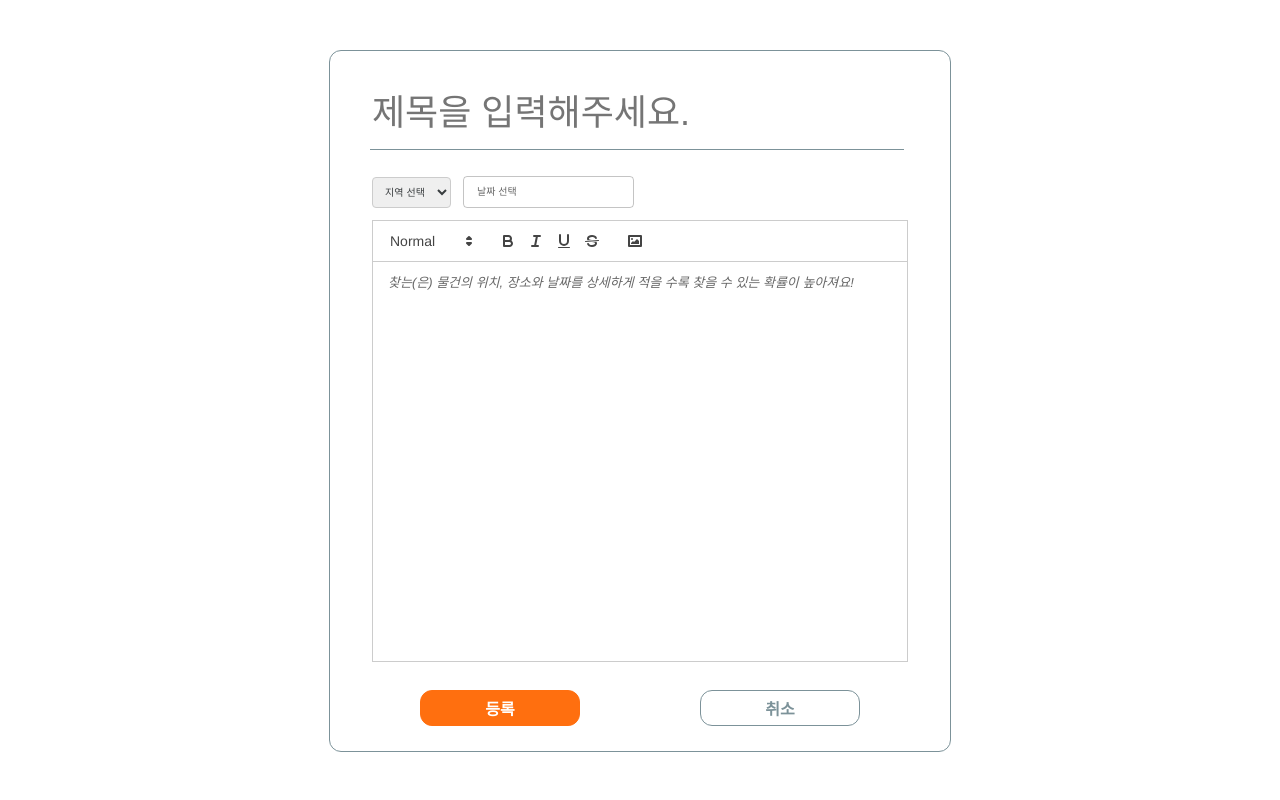
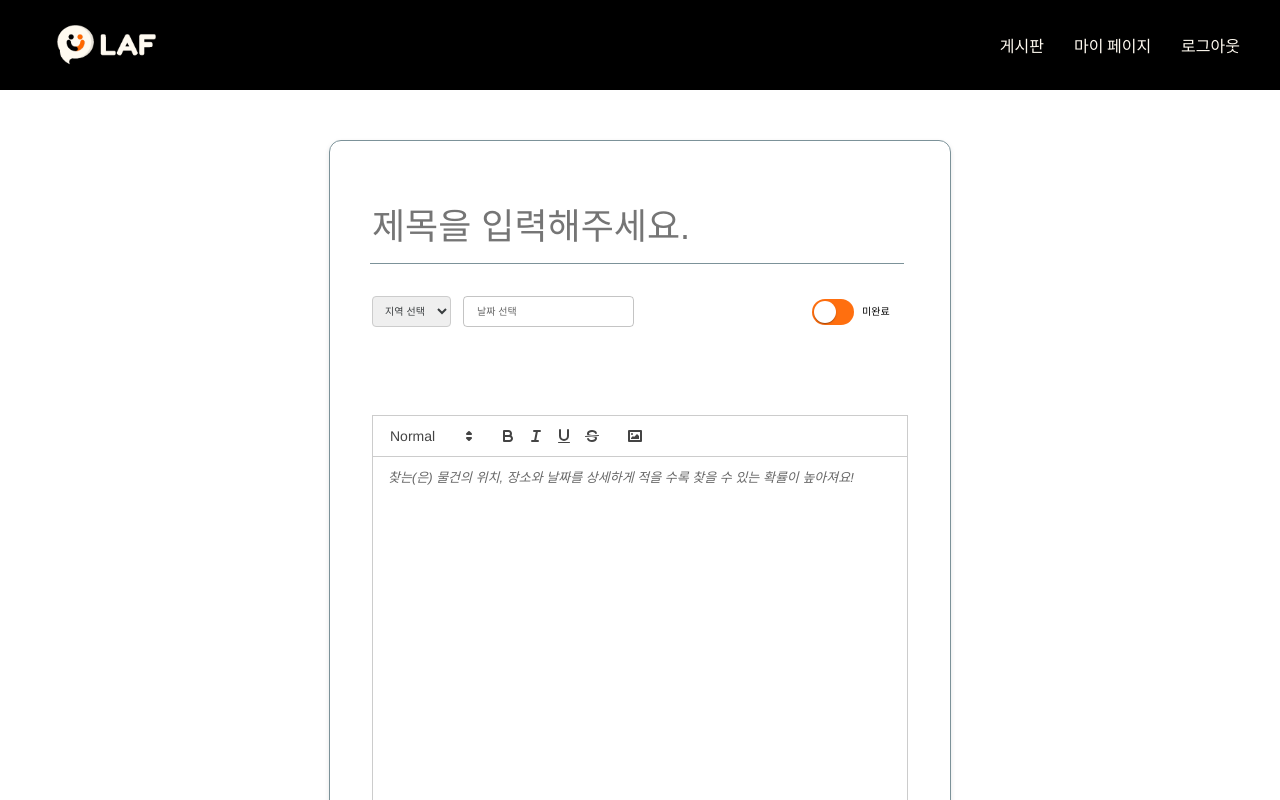
Before and after one commit to elice-team10/Frontend, a React (Vite) app: page /community/write in a window 1280 px wide. Shown: the top 800 px of the page. Built offline with nearby package versions, Linux system fonts and the light colour scheme.

Commit message:
DESIGN: 게시판 상세 페이지 와이어프레임 구현

```diff
--- a/index.html
+++ b/index.html
@@ -4,7 +4,7 @@
     <meta charset="UTF-8" />
     <link rel="icon" type="image/svg+xml" href="/vite.svg" />
     <meta name="viewport" content="width=device-width, initial-scale=1.0" />
-    <title>Lost And Found</title>
+    <title>라프</title>
   </head>
   <body>
     <div id="root"></div>
--- a/package.json
+++ b/package.json
@@ -18,13 +18,13 @@
     "@mui/joy": "^5.0.0-beta.15",
     "@mui/material": "^5.14.17",
     "@mui/styled-engine-sc": "^6.0.0-alpha.5",
+    "@mui/x-data-grid": "^6.18.1",
     "@mui/x-date-pickers": "^6.18.1",
+    "@reduxjs/toolkit": "^1.9.7",
     "dayjs": "^1.11.10",
     "react": "^18.2.0",
     "react-dom": "^18.2.0",
     "react-quill": "^2.0.0",
-    "@mui/x-data-grid": "^6.18.1",
-    "@reduxjs/toolkit": "^1.9.7",
     "react-redux": "^8.1.3",
     "react-router-dom": "^6.18.0",
     "styled-components": "^6.1.1"
@@ -37,7 +37,7 @@
     "eslint-plugin-react": "^7.32.2",
     "eslint-plugin-react-hooks": "^4.6.0",
     "eslint-plugin-react-refresh": "^0.4.3",
-    "prettier": "^3.0.3",
+    "prettier": "^3.1.0",
     "vite": "^4.5.0"
   }
 }
--- a/src/components/Community/CommunityBoard.jsx
+++ b/src/components/Community/CommunityBoard.jsx
@@ -2,6 +2,7 @@ import styled from 'styled-components';
 import CommunityTab from './CommunityTab';
 import { useState } from 'react';
 import CommunityCard from './CommunityCard';
+import Header from '../UI/Header';
 
 const CommunityContainer = styled.div`
   width: 1200px;
@@ -35,6 +36,8 @@ function CommunityBoard() {
   };
 
   return (
+    <>
+    <Header />
     <CommunityContainer>
       <CommunityTab currentTab={currentTab} onClick={clickTabHandle} />
       {currentTab === '찾아요' ? (
@@ -59,6 +62,7 @@ function CommunityBoard() {
         </FoundContainer>
       )}
     </CommunityContainer>
+    </>
   );
 }
 
--- a/src/components/Community/CommunityCard.jsx
+++ b/src/components/Community/CommunityCard.jsx
@@ -5,6 +5,7 @@ import PlaceIcon from '@mui/icons-material/Place';
 import CalendarMonthIcon from '@mui/icons-material/CalendarMonth';
 import WallpaperOutlinedIcon from '@mui/icons-material/WallpaperOutlined';
 import CommentOutlinedIcon from '@mui/icons-material/CommentOutlined';
+import { useNavigate } from 'react-router-dom';
 
 const Card = styled.div`
   background-color: ${theme.colors.background};
@@ -140,9 +141,11 @@ CommunityCard.defaultProps = {
 };
 
 function CommunityCard({ title, complete, content, location, date, nickname, replyCount }) {
+  let navigate = useNavigate();
+
   return (
     <CardContainer>
-      <Card>
+      <Card onClick={() => navigate('/community/detail')}>
         <PhotoContainer>
           <WallpaperOutlinedIcon fontSize="large" />
         </PhotoContainer>
--- a/src/components/Community/CommunityDetail.jsx
+++ b/src/components/Community/CommunityDetail.jsx
@@ -1,3 +1,208 @@
-function CommunityDetail() {}
+import styled from 'styled-components';
+import { PostContainer } from './CommunityWrite';
+import theme from '../../config/theme';
+import PlaceIcon from '@mui/icons-material/Place';
+import CalendarMonthIcon from '@mui/icons-material/CalendarMonth';
+import Chip from '@mui/material/Chip';
+import ArrowBackIosIcon from '@mui/icons-material/ArrowBackIos';
+
+const StyledArrowIcon = styled(ArrowBackIosIcon)`
+  margin: 0 auto 1rem 0;
+  font-size: xx-large;
+  color: ${theme.colors.primary};
+`;
+
+const PhotoContainer = styled.div`
+  width: 56rem;
+  height: 20rem;
+  border: 1px solid #7c9299;
+
+  img {
+    width: 56rem;
+    height: 20rem;
+  }
+`;
+
+const ContentContainer = styled.div`
+width: 52rem;
+height: 29rem;
+border: 1px solid #7c9299;
+padding: 0 2rem;
+`;
+
+const ReplyContainer = styled.div`
+  width: 56rem;
+  height: 100%;
+  border: 1px solid #7c9299;
+`;
+
+const TitleContainer = styled.div`
+  display: flex;
+  justify-content: space-between;
+  align-items: center;
+`;
+
+const Title = styled.h3`
+  font-weight: bold;
+  font-size: ${theme.fontSizes.subtitle};
+  color: ${theme.colors.text};
+`;
+
+const ButtonContainer = styled.div`
+  display: flex;
+  justify-content: flex-end;
+  align-items: center;
+
+  && button {
+    font-family: 'Noto Sans KR', sans-serif;
+    font-size: ${theme.fontSizes.medium};
+    color: ${theme.colors.border};
+    ${theme.colors.text};
+    background-color: ${theme.colors.textWhite};
+    border: 1px solid ${theme.colors.border};
+    border-radius: 4px;
+    padding: 0.6rem;
+    margin: 0 0.4rem 1rem;
+  }
+  && button:hover {
+    color: ${theme.colors.text};
+    border: 1px solid ${theme.colors.text};
+    background-color: #eee;
+  }
+`;
+
+const PositionContainer = styled.div`
+  display: flex;
+  align-items: center;
+`;
+
+const Location = styled.p`
+  font-size: ${theme.fontSizes.medium};
+  font-weight: bold;
+  color: ${theme.colors.text};
+  margin: 0.4rem;
+`;
+
+const LocationIcon = styled(PlaceIcon)`
+  color: ${theme.colors.text};
+`;
+
+const Date = styled.p`
+  font-size: ${theme.fontSizes.medium};
+  font-weight: bold;
+  color: ${theme.colors.text};
+  margin: 0.8rem;
+`;
+
+const DateIcon = styled(CalendarMonthIcon)`
+  color: ${theme.colors.text};
+`;
+
+const Content = styled.p`
+  font-size: ${theme.fontSizes.medium};
+  color: ${theme.colors.text};
+  line-height: 2rem;
+  height: 9rem;
+`;
+
+const Badge = styled(Chip)`
+  && {
+    background-color: ${theme.colors.primary};
+    color: ${theme.colors.textWhite};
+  }
+`;
+
+const ReplyCount = styled.p`
+  font-size: ${theme.fontSizes.large};
+  color: ${theme.colors.text};
+  font-weight: bold;
+`;
+
+const ReplyForm = styled.form`
+  padding: 1rem;
+  border-bottom: 1px solid ${theme.colors.border};
+  display: flex;
+  & textarea {
+    color: ${theme.colors.text};
+    display: block;
+    width: 100%;
+    margin: 0px;
+    box-sizing: border-box;
+    background-color: transparent;
+    font-family: inherit;
+    font-size: inherit;
+    letter-spacing: inherit;
+    height: 36px;
+    bottom: 0px;
+    overflow: hidden;
+    resize: none;
+  }
+  & button {
+  }
+`;
+
+CommunityDetail.defaultProps = {
+  title: '에어팟 찾아요.',
+  complete: '미완료',
+  content:
+    '성수동 성수낙낙에서 에어팟을 잃어버렸습니다. 제 소중한 에어팟을 찾아주세요!',
+  location: '성동구',
+  date: '23-11-14',
+  nickname: '라프',
+  replyCount: '2',
+};
+
+function CommunityDetail({
+  title,
+  location,
+  date,
+  content,
+  complete,
+  replyCount,
+}) {
+  return (
+    <PostContainer style={{ height: '100%' }}>
+      <ButtonContainer>
+        <StyledArrowIcon fontSize='3.5rem' />
+        <button>수정</button>
+        <button>삭제</button>
+      </ButtonContainer>
+      <PhotoContainer>
+        <img src="https://th3.tmon.kr/thumbs/image/7de/c9c/84d/c7123664a_700x700_95_FIT.jpg" />
+      </PhotoContainer>
+      <ContentContainer>
+        {/* 타이틀 컨테이너 */}
+        <TitleContainer>
+          <Title>{title}</Title>
+        </TitleContainer>
+        {/* 장소 날짜 컨테이너 */}
+        <PositionContainer>
+          <LocationIcon />
+          <Location>{`서울시 ${location}`}</Location>
+          <DateIcon />
+          <Date>{date}</Date>
+        </PositionContainer>
+        {/* 컨텐츠와 완료 뱃지 */}
+        <Content>{content}</Content>
+        <Badge label={`${complete}`} size="small" />
+      </ContentContainer>
+      {/* 리플 컨테이너 */}
+      <ReplyCount>댓글 {replyCount}</ReplyCount>
+      <ReplyContainer>
+        <ReplyForm>
+          <textarea placeholder="댓글을 남겨보세요."></textarea>
+          <button>등록</button>
+        </ReplyForm>
+        {/* <Replyboard></Replyboard> */}
+        <ul>
+          <li>
+            <div>닉네임 11-18</div>
+            <div>그거 제가 주웠어요!</div>
+          </li>
+        </ul>
+      </ReplyContainer>
+    </PostContainer>
+  );
+}
 
 export default CommunityDetail;
--- a/src/components/Community/CommunityTab.jsx
+++ b/src/components/Community/CommunityTab.jsx
@@ -4,7 +4,7 @@ import EditIcon from '@mui/icons-material/Edit';
 import { Link } from 'react-router-dom';
 
 const WriteButton = styled.button`
-  width: 10rem;
+    width: 10rem;
   font-size: ${theme.fontSizes.medium};
   line-height: 22px;
   color: ${theme.colors.textWhite};
@@ -71,11 +71,11 @@ function CommunityTab({ currentTab, onClick }) {
         );
       })}
 
-      <Link to="/community/write">
         <WriteButton>
+      <Link to="/community/write" style={{ textDecoration: 'none', color: 'white' }}>
           글 작성
+      </Link>
         </WriteButton>
-      </Link>
     </Container>
   );
 }
--- a/src/components/Community/CommunityWrite.jsx
+++ b/src/components/Community/CommunityWrite.jsx
@@ -6,10 +6,12 @@ import Calander from '../UI/DatePicker';
 import WallpaperOutlinedIcon from '@mui/icons-material/WallpaperOutlined';
 import { Link } from 'react-router-dom';
 import Editor from '../UI/Editor';
+import CustomizedSwitches from '../UI/SwitchButton';
+import Header from '../UI/Header';
 
-const PostContainer = styled.div`
+export const PostContainer = styled.div`
   width: 56rem;
-  height: 60rem;
+  height: 100vh;
   display: flex;
   position: relative;
   flex-direction: column;
@@ -18,6 +20,7 @@ const PostContainer = styled.div`
   padding: 5rem 3rem;
   border: 1px solid #7c9299;
   border-radius: 1.2rem;
+  box-shadow: 0 2px 5px rgba(0, 0, 0, 0.1);
 `;
 const TitleContainer = styled.div`
   align-items: center;
@@ -84,8 +87,10 @@ const SubmitButton = styled.button`
   font-weight: bold;
   border-radius: 12px;
   &:hover {
-    filter: ${(props) => props.backgroundColor === 'white' ? `` : 'brightness(1.15)'};
-    background-color: ${(props) => props.backgroundColor === 'white' ? `#ddd` : ''}
+    filter: ${(props) =>
+      props.backgroundColor === 'white' ? `` : 'brightness(1.15)'};
+    background-color: ${(props) =>
+      props.backgroundColor === 'white' ? `#ddd` : ''};
   }
 `;
 
@@ -106,12 +111,14 @@ const StyledSelect = styled.select`
   margin: 12px;
   outline: none;
   &:hover {
-    border: 1px solid ${theme.colors.text}
+    border: 1px solid ${theme.colors.text};
   }
 `;
 
 function CommunityWrite() {
   return (
+    <>
+    <Header />
     <PostContainer>
       <TitleContainer>
         <Title type="text" placeholder="제목을 입력해주세요." />
@@ -155,6 +162,7 @@ function CommunityWrite() {
           ))}
         </StyledSelect>
         <Calander />
+        <CustomizedSwitches />
       </ToolbarContainer>
       {/* <DividerLine style={{ top: '15rem' }} /> */}
       <ContentContainer>
@@ -175,6 +183,7 @@ function CommunityWrite() {
         </BoardLink>
       </ButtonContainer>
     </PostContainer>
+    </>
   );
 }
 
--- /dev/null
+++ b/src/components/UI/Header.jsx
@@ -0,0 +1,62 @@
+import React from 'react';
+import styled from 'styled-components';
+import { useNavigate } from 'react-router-dom';
+import logoImage from '../../assets/로고10.png';
+
+const HeaderContainer = styled.header`
+  background-color: #000000;
+  width: 100%;
+  display: flex;
+  justify-content: center;
+  align-items: center;
+  padding: 1rem 0;`
+;
+
+const ContentContainer = styled.div`
+  max-width: 1200px;
+  width: 100%;
+  display: flex;
+  justify-content: space-between;
+  align-items: center;`
+;
+
+const Logo = styled.img`
+  cursor: pointer;
+  padding: 1rem;
+  max-height: 5rem;`
+;
+
+const Navigation = styled.nav`
+  display: flex;
+  justify-content: flex-end;`
+;
+
+const NavLink = styled.div`
+  color: #fffaf0;
+  margin-left: 3rem;
+  cursor: pointer;
+  font-size: 1.6rem;
+  transition: color 0.2s;
+  &:hover {
+    color: #ff6700;
+  }`
+;
+
+const Header = () => {
+  let navigate = useNavigate();
+
+  return (
+    <HeaderContainer>
+      <ContentContainer>
+        <Logo src={logoImage} alt="LAF Logo" onClick={() => navigate('/')} />
+        <Navigation>
+          <NavLink onClick={() => navigate('/community/board')}>게시판</NavLink>
+          <NavLink onClick={() => navigate('/mypage')}>마이 페이지</NavLink>
+          <NavLink onClick={() => navigate('/logout')}>로그아웃</NavLink>
+        </Navigation>
+      </ContentContainer>
+    </HeaderContainer>
+  );
+};
+
+export default Header;
--- /dev/null
+++ b/src/components/UI/SwitchButton.jsx
@@ -0,0 +1,74 @@
+import * as React from 'react';
+import { styled } from '@mui/material/styles';
+import FormGroup from '@mui/material/FormGroup';
+import FormControlLabel from '@mui/material/FormControlLabel';
+import Switch from '@mui/material/Switch';
+
+const IOSSwitch = styled((props) => (
+  <Switch focusVisibleClassName=".Mui-focusVisible" disableRipple {...props} />
+))(({ theme }) => ({
+  width: 42,
+  height: 26,
+  padding: 0,
+  '& .MuiSwitch-switchBase': {
+    padding: 0,
+    margin: 2,
+    transitionDuration: '300ms',
+    '&.Mui-checked': {
+      transform: 'translateX(16px)',
+      color: '#fff',
+      '& + .MuiSwitch-track': {
+        backgroundColor: theme.palette.mode === 'dark' ? '#2ECA45' : '#393D3F',
+        opacity: 1,
+        border: 0,
+      },
+      '&.Mui-disabled + .MuiSwitch-track': {
+        opacity: 0.5,
+      },
+    },
+    '&.Mui-focusVisible .MuiSwitch-thumb': {
+      color: '#33cf4d',
+      border: '6px solid #fff',
+    },
+    '&.Mui-disabled .MuiSwitch-thumb': {
+      color:
+        theme.palette.mode === 'light'
+          ? theme.palette.grey[100]
+          : theme.palette.grey[600],
+    },
+    '&.Mui-disabled + .MuiSwitch-track': {
+      opacity: theme.palette.mode === 'light' ? 0.7 : 0.3,
+    },
+  },
+  '& .MuiSwitch-thumb': {
+    boxSizing: 'border-box',
+    width: 22,
+    height: 22,
+  },
+  '& .MuiSwitch-track': {
+    borderRadius: 26 / 2,
+    backgroundColor: theme.palette.mode === 'light' ? '#FF6F0F' : '#39393D',
+    opacity: 1,
+    transition: theme.transitions.create(['background-color'], {
+      duration: 500,
+    }),
+  },
+}));
+
+export default function CustomizedSwitches() {
+  const [completed, setCompleted] = React.useState(false);
+
+  const switchChangeHandle = () => {
+    setCompleted((prevCompleted) => !prevCompleted);
+  };
+
+  return (
+    <FormGroup>
+      <FormControlLabel
+        control={<IOSSwitch sx={{ m: 1 }} checked={completed} onChange={switchChangeHandle} />}
+        label={completed ? '완료' : '미완료'}
+        style={{ marginLeft: '17rem' }}
+      />
+    </FormGroup>
+  );
+}
```
Also changed, not shown: src/assets/로고10.png (added), 1 other file (tests, documents, lock files or other folders).
